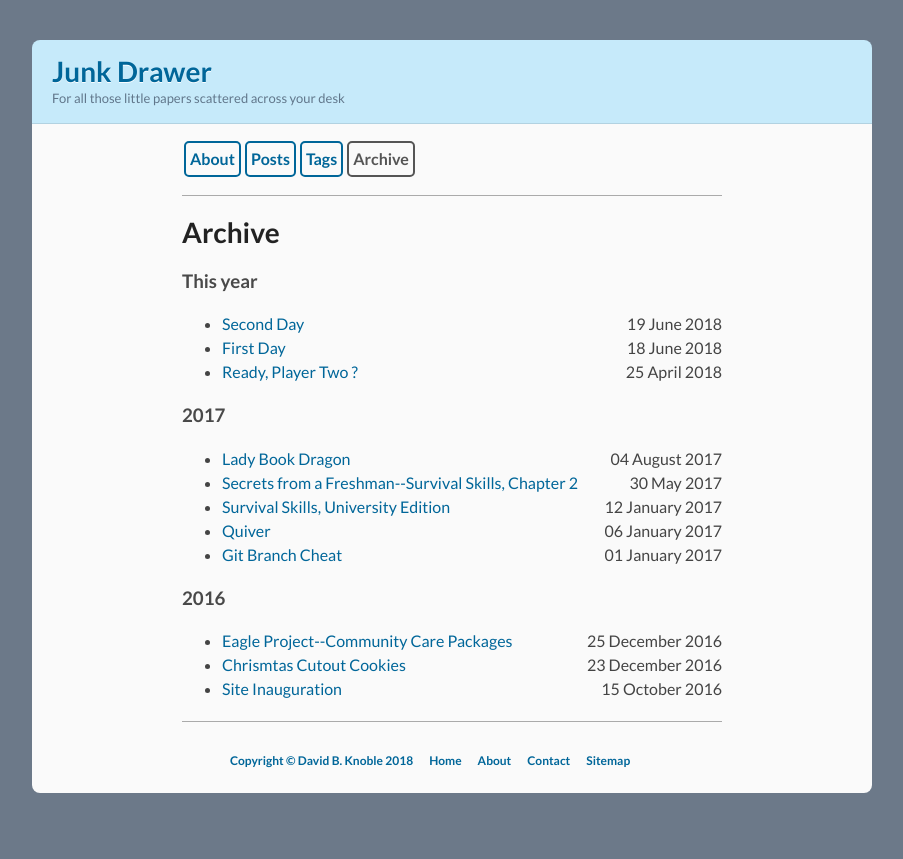
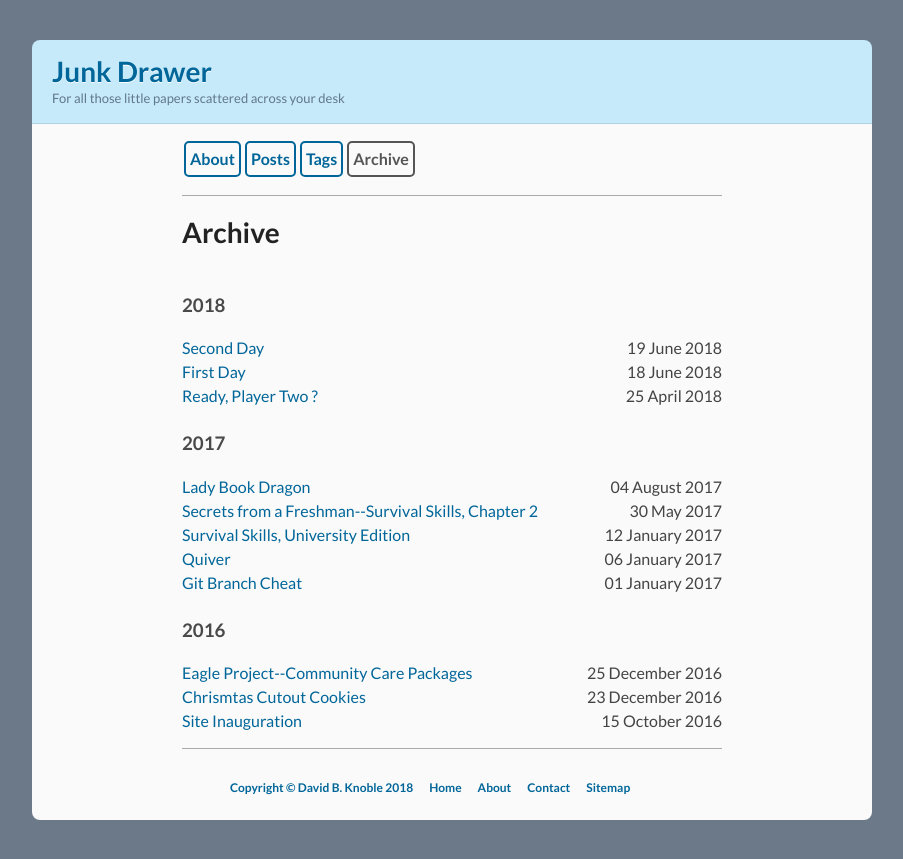
Before and after one commit to benknoble/benknoble.github.io, a Jekyll site: the page built from pages/archive.html, in a window 1280 px wide. Shown: the top 859 px of the page, without its empty margins (188-1091 px from the left). Built offline with Jekyll 4.4.1, drawn with Linux system fonts in a browser that asks for light colours.

Commit message:
Clean up tags/archive listing

```diff
--- a/assets/css/styles.scss
+++ b/assets/css/styles.scss
@@ -277,7 +277,7 @@ nav a:hover {
   }
 
   section {
-      padding: 0 20px
+      padding: 0 20px;
   }
 }
 
@@ -343,12 +343,23 @@ nav a:hover {
   background:  #DEDEDE;
 }
 
+.tag-title,
 .archive-title {
   float: left;
 }
 
+.tag-date,
 .archive-date {
   float: right;
+}
+
+#tag-list,
+#archive-list {
+    margin-bottom: 15px;
+}
+
+.clearfix {
+    clear: both;
 }
 
 #post-navigation #no-previous,
--- a/pages/archive.html
+++ b/pages/archive.html
@@ -3,26 +3,24 @@ title: Archive
 permalink: /archive/
 ---
 
-<div id="archive">
-  <h3>This year</h3>
+<div id="archive-list">
   {%for post in site.posts %}
-  {% unless post.next %}
-  <ul class="post-list">
-    {% else %}
     {% capture year %}{{ post.date | date: '%Y' }}{% endcapture %}
     {% capture nyear %}{{ post.next.date | date: '%Y' }}{% endcapture %}
     {% if year != nyear %}
-  </ul>
-  <h3>{{ post.date | date: '%Y' }}</h3>
-  <ul class="post-list">
+      <br/>
+      <h3 id="{{ year }}">{{ year }}</h3>
     {% endif %}
-    {% endunless %}
-    <div class="archive-list">
-      <li>
-        <span class="archive-title"><a href="{{ post.url | absolute_url }}">{{ post.title }}</a></span>
-        <span class="archive-date"><time datetime="{{ post.date | date_to_xmlschema }}">{{ post.date | date: "%d %B %Y" }}</time></span>
-      </li>
+    <div class="archive-item">
+      <span class="archive-title">
+        <a href="{{ post.url | absolute_url }}">{{ post.title }}</a>
+      </span>
+      <span class="archive-date">
+        <time datetime="{{ post.date | date_to_xmlschema }}">
+          {{ post.date | date: "%d %B %Y" }}
+        </time>
+      </span>
     </div>
-    {% endfor %}
-  </ul>
+    <div class="clearfix"></div>
+  {% endfor %}
 </div>
```
Also changed, not shown: pages/tags.html (+20 -12 lines).
